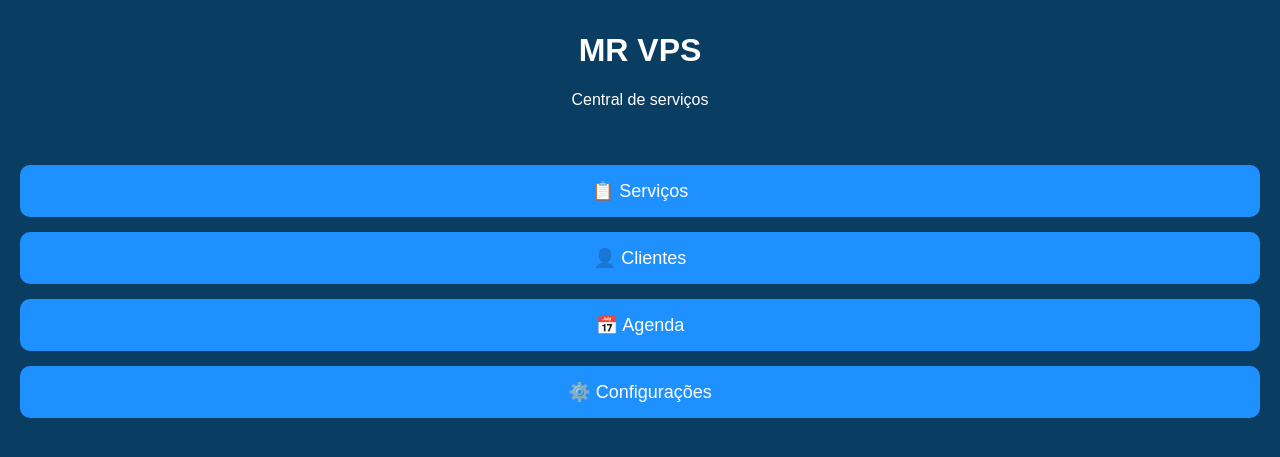
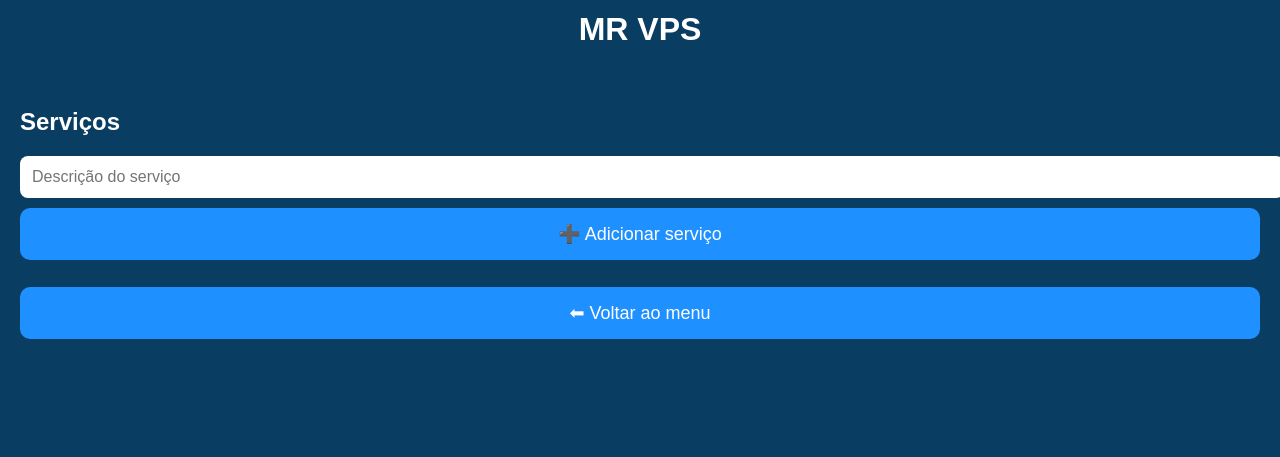
Before and after one commit to h66xhdh9hh-dev/mr-vps-app, a plain HTML site: page index.html in a window 1280 px wide. Both pictures are taken after a click on the button "📋 Serviços". Shown: the part 113-570 px from the top of the page. Drawn offline with Linux system fonts and the light colour scheme.

Commit message:
Refactor index.html structure and styles

```diff
--- a/index.html
+++ b/index.html
@@ -14,37 +14,58 @@
   font-family: Arial, sans-serif;
   background: #0A3D62;
   color: white;
-      text-align: center;
 }
 
 header {
+  text-align: center;
   padding: 20px;
 }
 
-    img {
+header img {
   width: 120px;
-      margin-bottom: 10px;
 }
 
-    .menu {
-      display: flex;
-      flex-direction: column;
-      gap: 15px;
+h1 {
+  margin: 10px 0 0;
+}
+
+.hidden {
+  display: none;
+}
+
+.menu, .servicos {
   padding: 20px;
 }
 
 button {
+  width: 100%;
   padding: 15px;
+  margin-bottom: 12px;
   font-size: 18px;
   border: none;
   border-radius: 10px;
   background: #1e90ff;
   color: white;
-      cursor: pointer;
 }
 
-    button:active {
-      background: #1565c0;
+input {
+  width: 100%;
+  padding: 12px;
+  font-size: 16px;
+  border-radius: 8px;
+  border: none;
+  margin-bottom: 10px;
+}
+
+.lista {
+  margin-top: 15px;
+}
+
+.item {
+  background: rgba(255,255,255,0.15);
+  padding: 12px;
+  border-radius: 8px;
+  margin-bottom: 8px;
 }
 </style>
 </head>
@@ -52,19 +73,67 @@
 <body>
 
 <header>
-  <img src="logo.png" alt="MR VPS">
+  <img src="logo.png">
   <h1>MR VPS</h1>
-  <p>Central de serviços</p>
 </header>
 
-<div class="menu">
-  <button onclick="alert('Serviços em desenvolvimento')">📋 Serviços</button>
-  <button onclick="alert('Clientes em desenvolvimento')">👤 Clientes</button>
-  <button onclick="alert('Agenda em desenvolvimento')">📅 Agenda</button>
-  <button onclick="alert('Configurações em desenvolvimento')">⚙️ Configurações</button>
+<!-- MENU -->
+<div id="menu" class="menu">
+  <button onclick="abrirServicos()">📋 Serviços</button>
+  <button disabled>👤 Clientes</button>
+  <button disabled>📅 Agenda</button>
+  <button disabled>⚙️ Configurações</button>
+</div>
+
+<!-- SERVIÇOS -->
+<div id="servicos" class="servicos hidden">
+  <h2>Serviços</h2>
+
+  <input id="novoServico" placeholder="Descrição do serviço">
+  <button onclick="adicionarServico()">➕ Adicionar serviço</button>
+
+  <div class="lista" id="listaServicos"></div>
+
+  <button onclick="voltarMenu()">⬅ Voltar ao menu</button>
 </div>
 
 <script>
+const menu = document.getElementById('menu');
+const servicosTela = document.getElementById('servicos');
+const lista = document.getElementById('listaServicos');
+const input = document.getElementById('novoServico');
+
+let servicos = JSON.parse(localStorage.getItem('servicos')) || [];
+
+function abrirServicos() {
+  menu.classList.add('hidden');
+  servicosTela.classList.remove('hidden');
+  render();
+}
+
+function voltarMenu() {
+  servicosTela.classList.add('hidden');
+  menu.classList.remove('hidden');
+}
+
+function adicionarServico() {
+  if (!input.value) return;
+  servicos.push(input.value);
+  localStorage.setItem('servicos', JSON.stringify(servicos));
+  input.value = '';
+  render();
+}
+
+function render() {
+  lista.innerHTML = '';
+  servicos.forEach(s => {
+    const div = document.createElement('div');
+    div.className = 'item';
+    div.textContent = s;
+    lista.appendChild(div);
+  });
+}
+
 if ('serviceWorker' in navigator) {
   navigator.serviceWorker.register('service-worker.js');
 }
```
Lines whose indentation alone changed are shown as unchanged.
